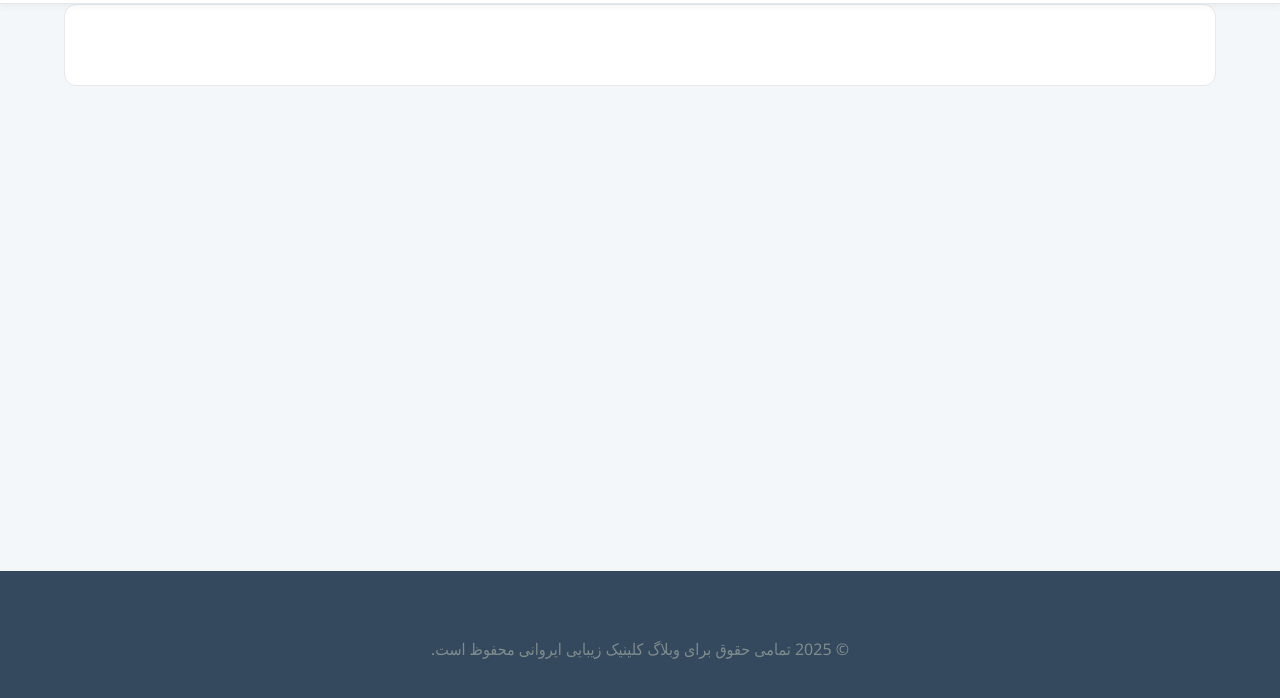
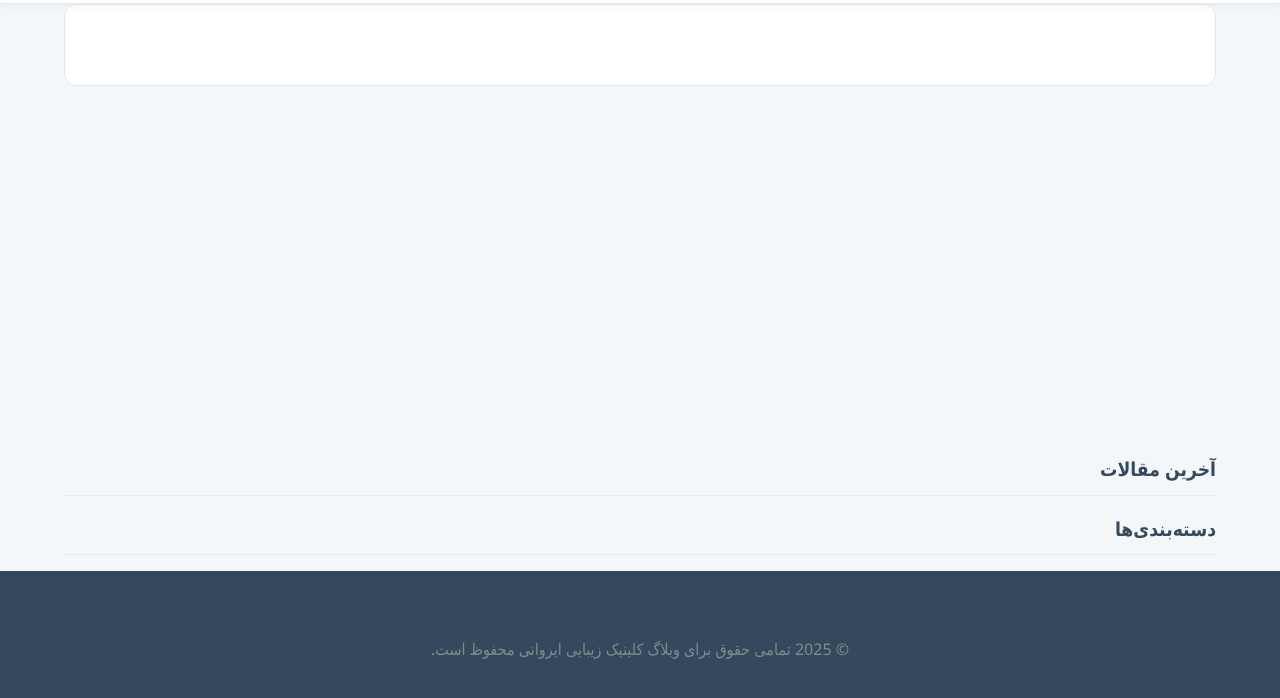
Before and after one commit to MrRMansd01/sag, a website: page views/artical_page.html in a window 1280 px wide. Shown: the part 80-778 px from the top of the page. Drawn offline with Linux system fonts and the light colour scheme; no server answers.

Commit message:
fix: remove mobile-only class from widgets to display on all devices
The mobile-only class was preventing certain widgets from being displayed on desktop views. This change ensures consistent widget visibility across all device types.

```diff
--- a/views/artical_page.html
+++ b/views/artical_page.html
@@ -47,7 +47,7 @@
             <aside class="sidebar"></aside>
         </div>
     </main>
-    <div class="container mobile-only" style="margin-top: 2rem;">
+    <div class="container" style="margin-top: 2rem;">
         <div class="widget">
             <h3 class="widget-title">آخرین مقالات</h3>
             <ul id="article-bottom-latest"></ul>
```
Also changed, not shown: views/articals.html (+1 -1 lines).
